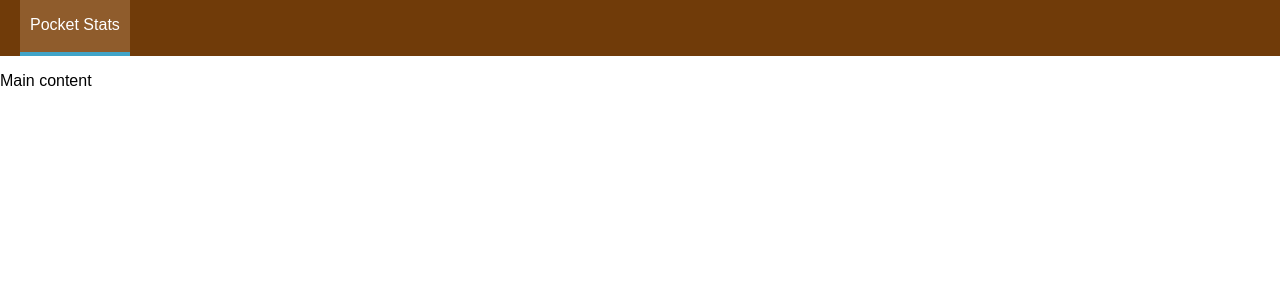
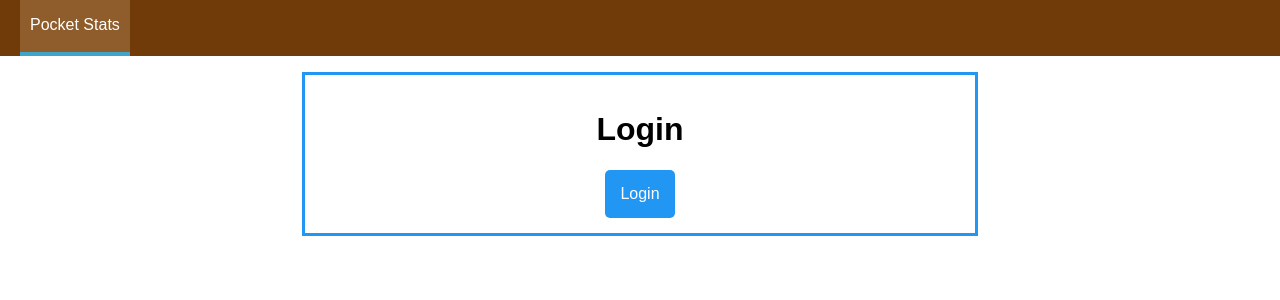
Before and after one commit to omgitsotis/pocket-stats-ui, a React app: page / in a window 1280 px wide. Shown: the top 300 px of the page. Built offline with nearby package versions, Linux system fonts and the light colour scheme; the HTML template or start-up script is replaced by a standard one.

Commit message:
Add login page

```diff
--- a/src/App.js
+++ b/src/App.js
@@ -1,13 +1,23 @@
 import React, { Component } from 'react';
+import { Route, Switch, Redirect } from 'react-router-dom';
 
 import Layout from './hoc/Layout/Layout';
+import Homepage from './containers/Homepage/Homepage'
+import Auth from './containers/Auth/Auth'
 
 class App extends Component {
   render() {
+    let routes = (
+      <Switch>
+        <Route path="/" exact component={Auth} />
+        <Redirect to="/" />
+      </Switch>
+    )
+
     return (
       <div>
         <Layout>
-          <div>Main content</div>
+          {routes}
         </Layout>
       </div>
     );
--- /dev/null
+++ b/src/containers/Auth/Auth.css
@@ -0,0 +1,16 @@
+.Card {
+    padding: 15px;
+    margin: auto;
+    width: 50%;
+    border: 3px solid #2196f3;
+    text-align: center;
+}
+
+.Button {
+    padding: 15px;
+    font-size: 16px;
+    background-color: #2196f3;
+    color: white;
+    border: none;
+    border-radius: 5px;
+}
--- /dev/null
+++ b/src/containers/Auth/Auth.js
@@ -0,0 +1,16 @@
+import React, { Component } from 'react'
+
+import classes from './Auth.css'
+
+class Auth extends Component {
+  render() {
+    return (
+      <div className={classes.Card}>
+        <h1>Login</h1>
+        <button className={classes.Button}>Login</button>
+      </div>
+    )
+  }
+}
+
+export default Auth
--- /dev/null
+++ b/src/containers/Homepage/Homepage.js
@@ -0,0 +1,14 @@
+import React, { Component } from 'react'
+
+class Homepage extends Component {
+  render() {
+    return (
+      <div>
+        <h1>Your stats</h1>
+        <p>Coming soon baby!</p>
+      </div>
+    )
+  }
+}
+
+export default Homepage
```
